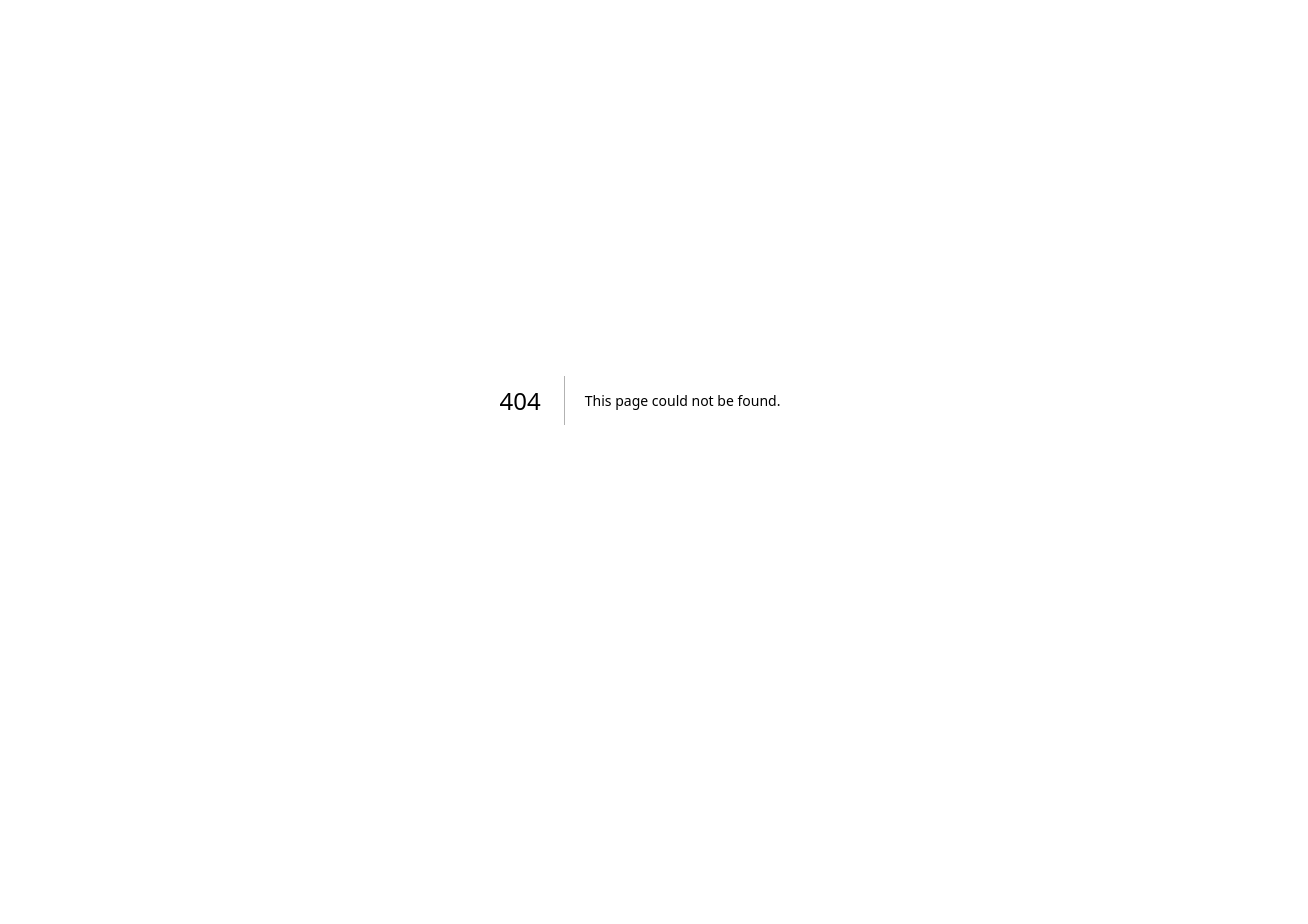
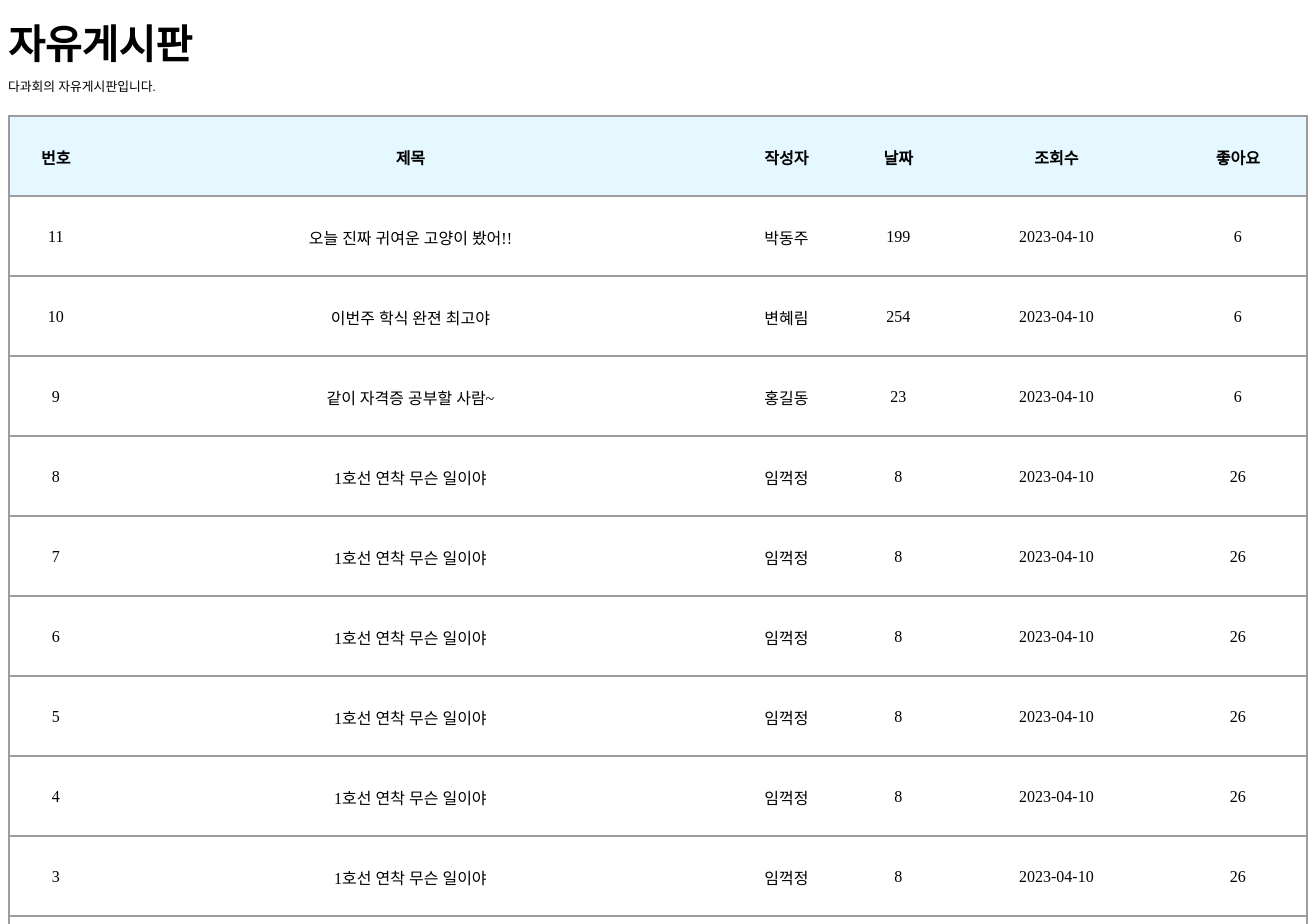
Before and after one commit to KyoungYoung/Hansei-meeting-WebApp, a Next.js app in the folder Frontend/: page /component/test in a window 1280 px wide. Before the commit this address had no page. Shown: the top 924 px of the page, 1308 px wide, since content can reach past the window. Before the commit the page ends 800 px from the top, so only its background shows below. Built offline with nearby package versions, Linux system fonts and the light colour scheme.

Commit message:
날짜변경

```diff
--- /dev/null
+++ b/Frontend/src/pages/component/test.tsx
@@ -0,0 +1,182 @@
+import styled from 'styled-components';
+
+const InnerBox = styled.div`
+  display: flex;
+
+`;
+
+const Board = styled.div`
+  margin: 0 auto;
+`;
+
+const Title = styled.h1`
+margin: 5px 0;
+  font-size:2.5rem;
+  display:flex;
+`;
+
+const Explain = styled.p`
+  margin: 5px 0;
+  font-size:0.8rem;
+`;
+
+const Table = styled.table`
+ width: 1300px;
+ margin: 0 auto;
+ margin-top: 20px;
+border-collapse: collapse;
+border: none;
+text-align: center;
+
+`;
+
+const Tbody = styled.tbody`
+ border: none;
+`;
+
+const Td = styled.td` // 게시글의 내용 부분
+  height: 48px;
+  padding: 16px 0 14px;
+  border: 2px solid #9C9C9C;
+  border-left: none;
+  border-right: none;
+
+  &:first-child {
+    border-left: 2px solid #9C9C9C;
+  }
+  &:last-child {
+    border-right: 2px solid #9C9C9C;
+  }
+`;
+
+const Th = styled.th` // 게시글의 윗 머리 부분
+
+  height: 48px;
+  padding: 16px 0 14px;
+  border: 2px solid #9C9C9C;
+  border-top: 2px solid #9C9C9C;
+  border-left: none;
+  border-right: none;
+  background-color: #E5F7FF;
+  border-bottom: 2px solid #9C9C9C;
+  &:first-child {
+    border-left: 2px solid #9C9C9C;
+
+  }
+  &:last-child {
+    border-right: 2px solid #9C9C9C;
+  }
+`;
+function Test () {
+    return (
+      <InnerBox>
+      <Board>
+        <Title>자유게시판</Title>
+        <Explain>다과회의 자유게시판입니다.</Explain>
+        <Table>
+        <Tbody>
+          <tr>
+            <Th>번호</Th>
+            <Th>제목</Th>
+            <Th>작성자</Th>
+            <Th>날짜</Th>
+            <Th>조회수</Th>
+            <Th>좋아요</Th>
+          </tr>
+          <tr>
+            <Td>11</Td>
+            <Td>오늘 진짜 귀여운 고양이 봤어!!</Td>
+            <Td>박동주</Td>
+            <Td>199</Td>
+            <Td>2023-04-10</Td>
+            <Td>6</Td>
+          </tr>
+          <tr>
+            <Td>10</Td>
+            <Td>이번주 학식 완젼 최고야</Td>
+            <Td>변혜림</Td>
+            <Td>254</Td>
+            <Td>2023-04-10</Td>
+            <Td>6</Td>
+          </tr>
+          <tr>
+            <Td>9</Td>
+            <Td>같이 자격증 공부할 사람~</Td>
+            <Td>홍길동</Td>
+            <Td>23</Td>
+            <Td>2023-04-10</Td>
+            <Td>6</Td>
+          </tr>
+          <tr>
+            <Td>8</Td>
+            <Td>1호선 연착 무슨 일이야</Td>
+            <Td>임꺽정</Td>
+            <Td>8</Td>
+            <Td>2023-04-10</Td>
+            <Td>26</Td>
+          </tr>
+          <tr>
+            <Td>7</Td>
+            <Td>1호선 연착 무슨 일이야</Td>
+            <Td>임꺽정</Td>
+            <Td>8</Td>
+            <Td>2023-04-10</Td>
+            <Td>26</Td>
+          </tr>
+          <tr>
+            <Td>6</Td>
+            <Td>1호선 연착 무슨 일이야</Td>
+            <Td>임꺽정</Td>
+            <Td>8</Td>
+            <Td>2023-04-10</Td>
+            <Td>26</Td>
+          </tr>
+          <tr>
+            <Td>5</Td>
+            <Td>1호선 연착 무슨 일이야</Td>
+            <Td>임꺽정</Td>
+            <Td>8</Td>
+            <Td>2023-04-10</Td>
+            <Td>26</Td>
+          </tr>
+          <tr>
+            <Td>4</Td>
+            <Td>1호선 연착 무슨 일이야</Td>
+            <Td>임꺽정</Td>
+            <Td>8</Td>
+            <Td>2023-04-10</Td>
+            <Td>26</Td>
+          </tr>
+          <tr>
+            <Td>3</Td>
+            <Td>1호선 연착 무슨 일이야</Td>
+            <Td>임꺽정</Td>
+            <Td>8</Td>
+            <Td>2023-04-10</Td>
+            <Td>26</Td>
+          </tr>
+          <tr>
+            <Td>2</Td>
+            <Td>1호선 연착 무슨 일이야</Td>
+            <Td>임꺽정</Td>
+            <Td>8</Td>
+            <Td>2023-04-10</Td>
+            <Td>26</Td>
+          </tr>
+          <tr>
+            <Td>1</Td>
+            <Td>1호선 연착 무슨 일이야</Td>
+            <Td>임꺽정</Td>
+            <Td>8</Td>
+            <Td>2023-04-11</Td>
+            <Td>26</Td>
+          </tr>
+        </Tbody>
+        </Table>
+      </Board>
+      </InnerBox>
+
+     );
+  }
+
+  export default Test ;
```
